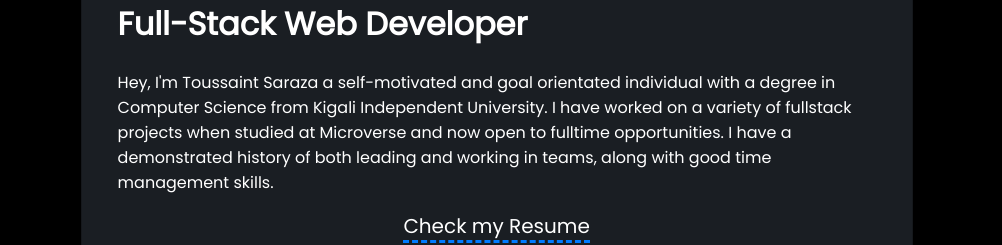
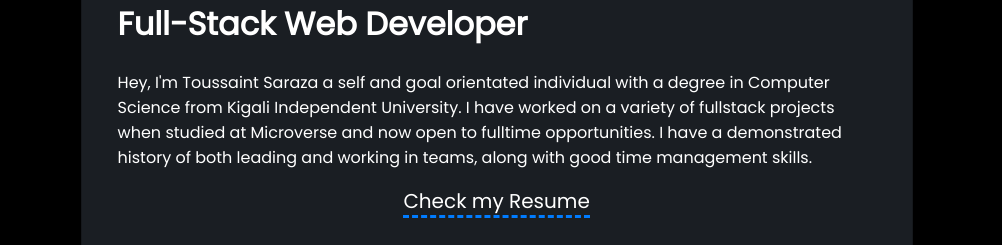
Before and after one commit to sarazaToussaint/Saraza-dev, a React (Create React App) app: page /About in a window 1280 px wide. Both pictures are taken after a click on the button "See More". Shown: the part 210-455 px from the top of the page, without its empty margins (137-1139 px from the left). Built offline with nearby package versions, Linux system fonts and the light colour scheme.

Commit message:
Make some changes

```diff
--- a/src/components/About.jsx
+++ b/src/components/About.jsx
@@ -61,7 +61,7 @@ const About = () => {
                   {data.data.developer}
                   {' '}
                 </span>
-                a self-motivated and goal orientated individual with a degree
+                a self and goal orientated individual with a degree
                 in Computer Science from Kigali Independent University.
                 I have worked on a variety of fullstack projects when studied at Microverse and
                 now open to fulltime opportunities. I have a demonstrated history
```
